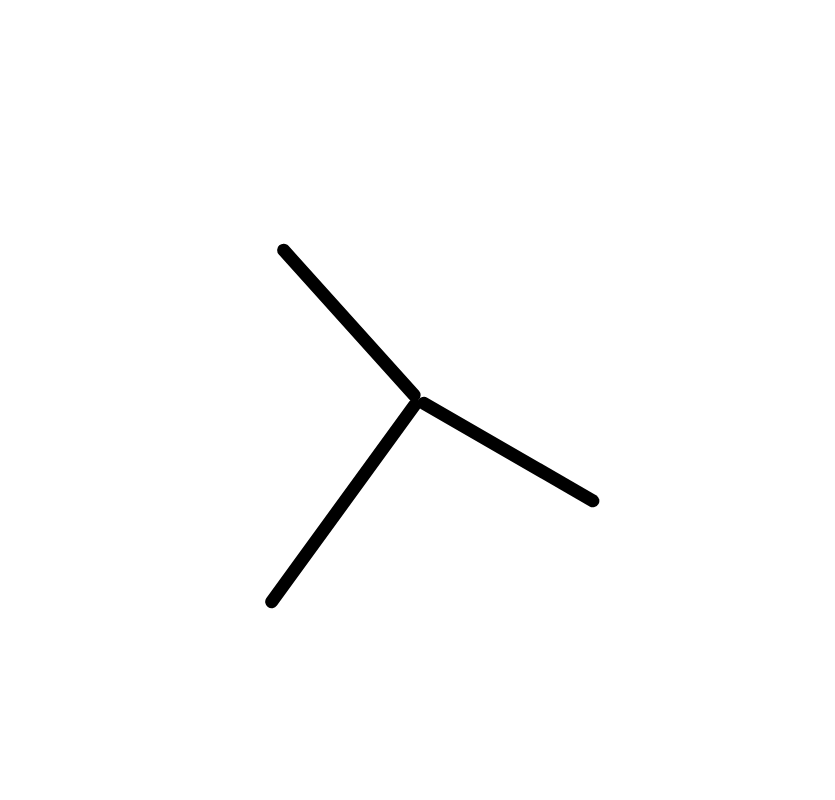
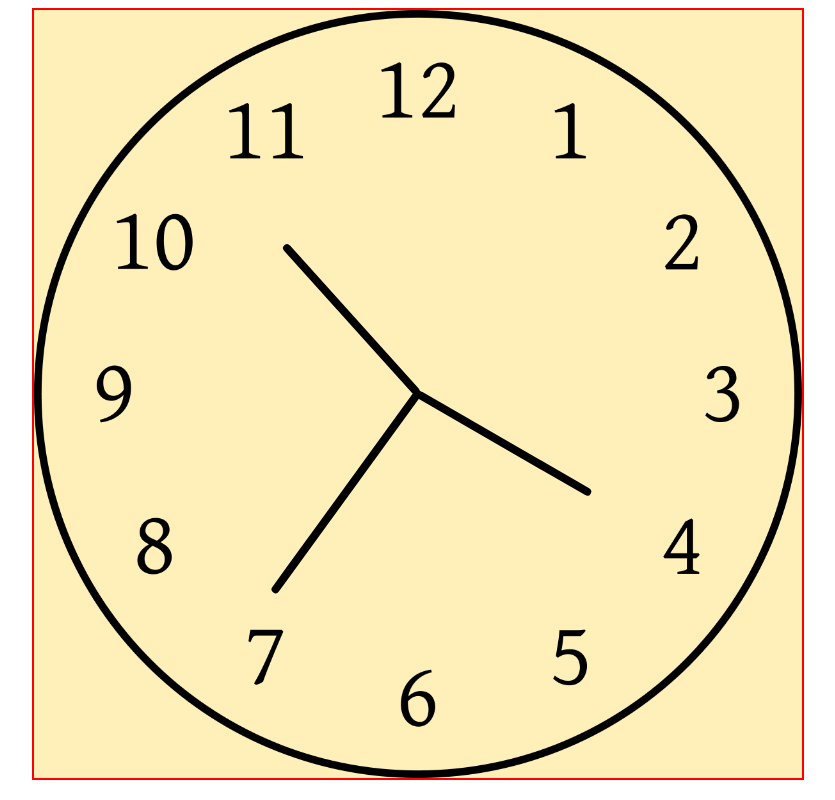
Before and after one commit to showMiko/Projects-Hacktober, a browser extension: page Web D/Analogue Watch/index.html in a window 1280 px wide. Shown: the whole page, without its empty margins (222-1057 px from the left). Drawn offline with Linux system fonts and the light colour scheme.

Commit message:
Update index.css

```diff
--- a/Web D/Analogue Watch/index.css
+++ b/Web D/Analogue Watch/index.css
@@ -1,4 +1,13 @@
-
+#clockContainer{
+    position: relative;
+    margin: auto;
+    border: 2px solid red;
+    height: 60vw;
+    width: 60vw;
+    background-color: #ffefb9;
+    background-image: url("1200px-Horloĝo_001.svg.png");
+    background-size: 100%;
+}
 #hour,#minute,#second{
     position: absolute;
     background-color: black;
```
